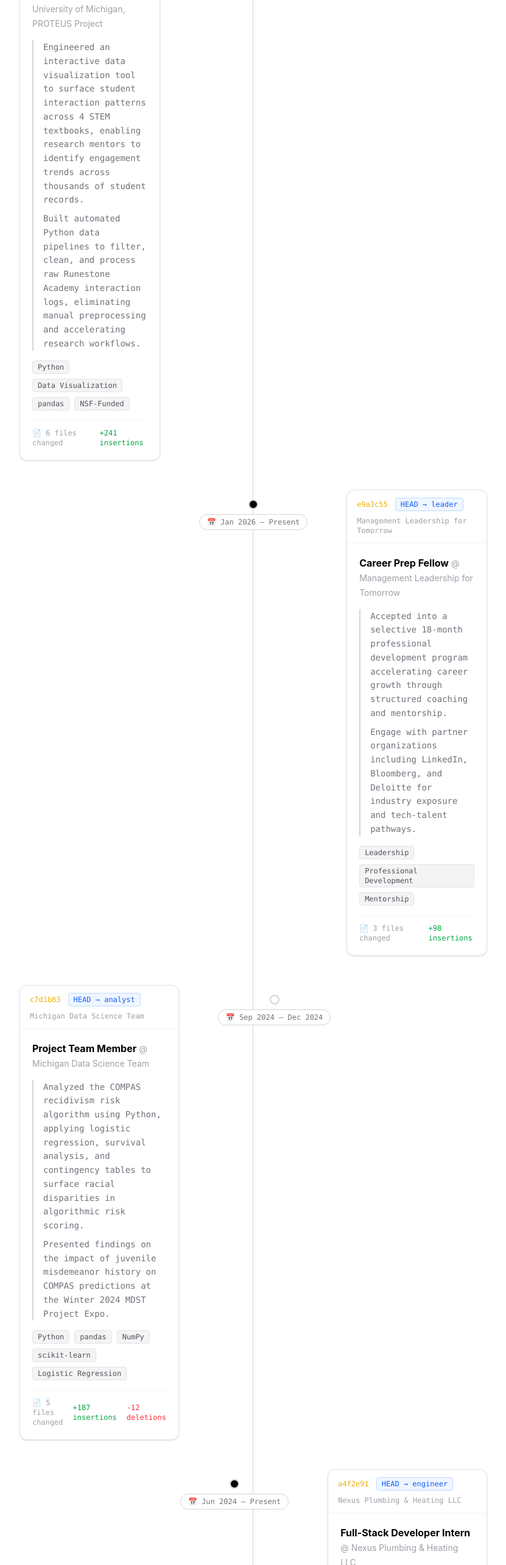
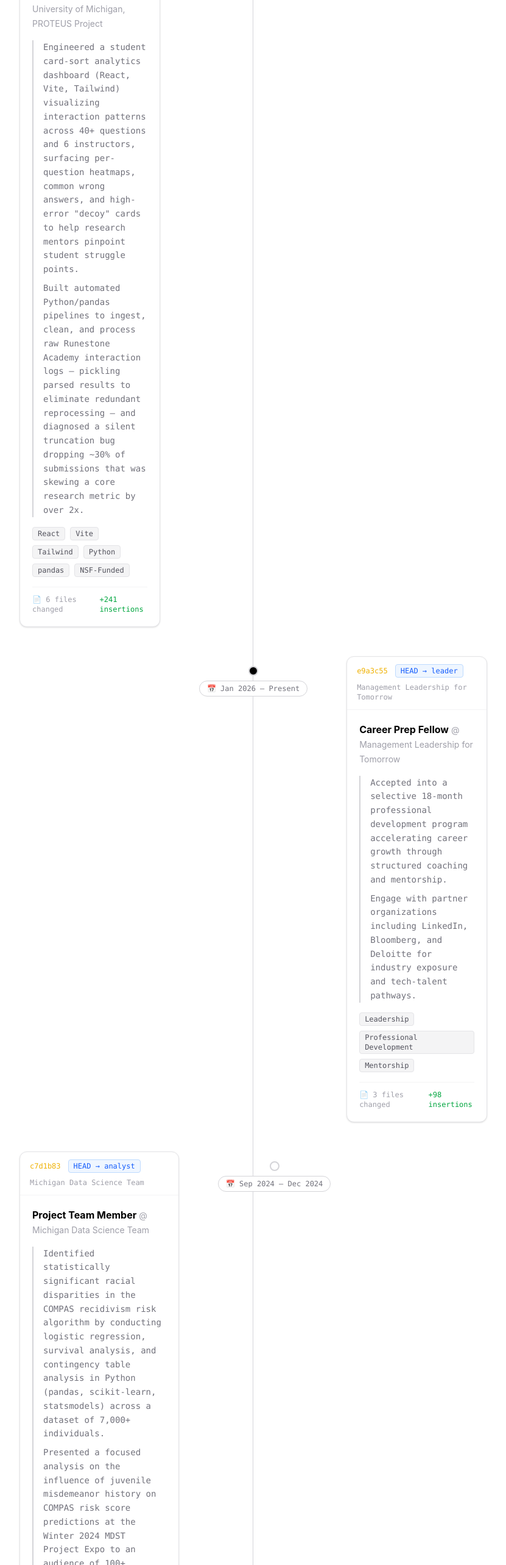
Before and after one commit to dqniell/my-portfolio, a React (Vite) app: page / in a window 1280 px wide. Shown: the part 1761-4327 px from the top of the page at 61% size, without its empty margins (224-1055 px from the left). Built offline with nearby package versions, Linux system fonts and the light colour scheme.

Commit message:
changes to the proteus research description

```diff
--- a/src/components/Experience.tsx
+++ b/src/components/Experience.tsx
@@ -6,10 +6,10 @@ const experiences = [
     role: "Undergraduate Research Assistant",
     date: "May 2026 – Present",
     description: [
-      "Engineered an interactive data visualization tool to surface student interaction patterns across 4 STEM textbooks, enabling research mentors to identify engagement trends across thousands of student records.",
-      "Built automated Python data pipelines to filter, clean, and process raw Runestone Academy interaction logs, eliminating manual preprocessing and accelerating research workflows.",
+      "Engineered a student card-sort analytics dashboard (React, Vite, Tailwind) visualizing interaction patterns across 40+ questions and 6 instructors, surfacing per-question heatmaps, common wrong answers, and high-error \"decoy\" cards to help research mentors pinpoint student struggle points.",
+      "Built automated Python/pandas pipelines to ingest, clean, and process raw Runestone Academy interaction logs — pickling parsed results to eliminate redundant reprocessing — and diagnosed a silent truncation bug dropping ~30% of submissions that was skewing a core research metric by over 2x.",
     ],
-    tags: ["Python", "Data Visualization", "pandas", "NSF-Funded"],
+    tags: ["React", "Vite", "Tailwind", "Python", "pandas", "NSF-Funded"],
     insertions: 241,
     deletions: 0,
     files: 6,
@@ -36,10 +36,10 @@ const experiences = [
     role: "Project Team Member",
     date: "Sep 2024 – Dec 2024",
     description: [
-      "Analyzed the COMPAS recidivism risk algorithm using Python, applying logistic regression, survival analysis, and contingency tables to surface racial disparities in algorithmic risk scoring.",
-      "Presented findings on the impact of juvenile misdemeanor history on COMPAS predictions at the Winter 2024 MDST Project Expo.",
+      "Identified statistically significant racial disparities in the COMPAS recidivism risk algorithm by conducting logistic regression, survival analysis, and contingency table analysis in Python (pandas, scikit-learn, statsmodels) across a dataset of 7,000+ individuals.",
+      "Presented a focused analysis on the influence of juvenile misdemeanor history on COMPAS risk score predictions at the Winter 2024 MDST Project Expo to an audience of 100+ students and faculty.",
     ],
-    tags: ["Python", "pandas", "NumPy", "scikit-learn", "Logistic Regression"],
+    tags: ["Python", "pandas", "scikit-learn", "statsmodels", "Logistic Regression"],
     insertions: 187,
     deletions: 12,
     files: 5,
@@ -48,11 +48,11 @@ const experiences = [
     hash: "a4f2e91",
     branch: "HEAD → engineer",
     company: "Nexus Plumbing & Heating LLC",
-    role: "Full-Stack Developer Intern",
+    role: "Full Stack Software Engineer Intern",
     date: "Jun 2024 – Present",
     description: [
-      "Streamlined client communication managing 200+ daily interactions with 100% on-time delivery of invoices, job confirmations, and estimates.",
-      "Reduced invoice creation time by 75% by building a custom React-based invoice generator using JavaScript, HTML/CSS, and html2pdf.js.",
+      "Streamlined client communication operations managing 200+ daily interactions with 100% on-time delivery of invoices, job confirmations, and estimates by coordinating plumbing job scheduling and email workflows.",
+      "Reduced invoice creation time by 75% by decreasing generation time from 20 minutes to under 5 minutes through a custom React-based invoice generator using JavaScript, HTML/CSS, and html2pdf.js.",
     ],
     tags: ["React", "JavaScript", "HTML/CSS", "html2pdf.js", "Node.js"],
     insertions: 312,
--- a/src/components/Projects.tsx
+++ b/src/components/Projects.tsx
@@ -104,6 +104,17 @@ function Projects() {
                     <span className={`w-2.5 h-2.5 rounded-full ${langColors[project.tags[0]] ?? "bg-zinc-400"}`} />
                     <span className="font-mono text-xs text-zinc-400">{project.tags[0]}</span>
                   </div>
+                  <div className="flex items-center gap-3">
+                    {project.live && (
+                      <a
+                        href={project.live}
+                        target="_blank"
+                        rel="noopener noreferrer"
+                        className="font-mono text-xs text-zinc-400 hover:text-black transition-colors flex items-center gap-1"
+                      >
+                        Demo ↗
+                      </a>
+                    )}
                     <a
                       href={project.github}
                       target="_blank"
@@ -112,6 +123,7 @@ function Projects() {
                     >
                       View ↗
                     </a>
+                  </div>
                 </div>
               </div>
             ))}
--- a/src/data/projects.ts
+++ b/src/data/projects.ts
@@ -13,7 +13,7 @@ export const projects = [
     description: "Full-stack subway planning app serving 1,000+ daily route recommendations by integrating React Native with a Flask backend processing live MTA API data and predictive analytics.",
     tags: ["React Native", "Flask", "Python", "Pandas", "scikit-learn", "HTML", "CSS"],
     github: "https://github.com/daniellee/TrainSense",
-    live: "",
+    live: "https://trainsense-web.vercel.app/",
   },
   {
     id: 3,
@@ -21,7 +21,7 @@ export const projects = [
     description: "Full-stack event discovery web app integrating Ticketmaster API and Google Places API to aggregate 200+ venues with interactive mapping using Mapbox GL for geospatial visualization.",
     tags: ["React", "TypeScript", "Node.js", "MongoDB", "Mapbox", "Express"],
     github: "https://github.com/daniellee/Spotlight",
-    live: "",
+    live: "https://spotlight-v2-chi.vercel.app/",
   },
   {
     id: 4,
```
Lines whose indentation alone changed are shown as unchanged.
